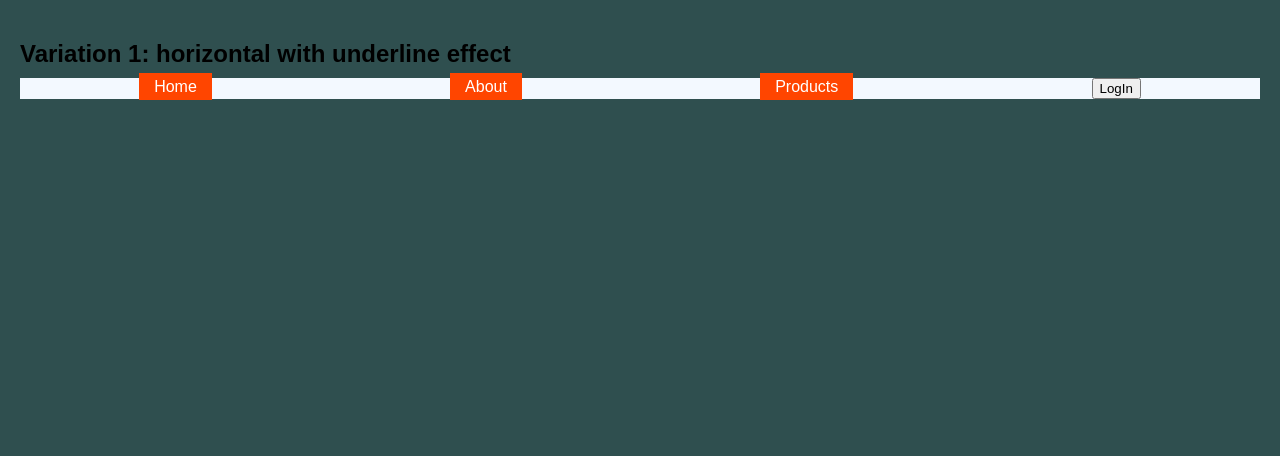
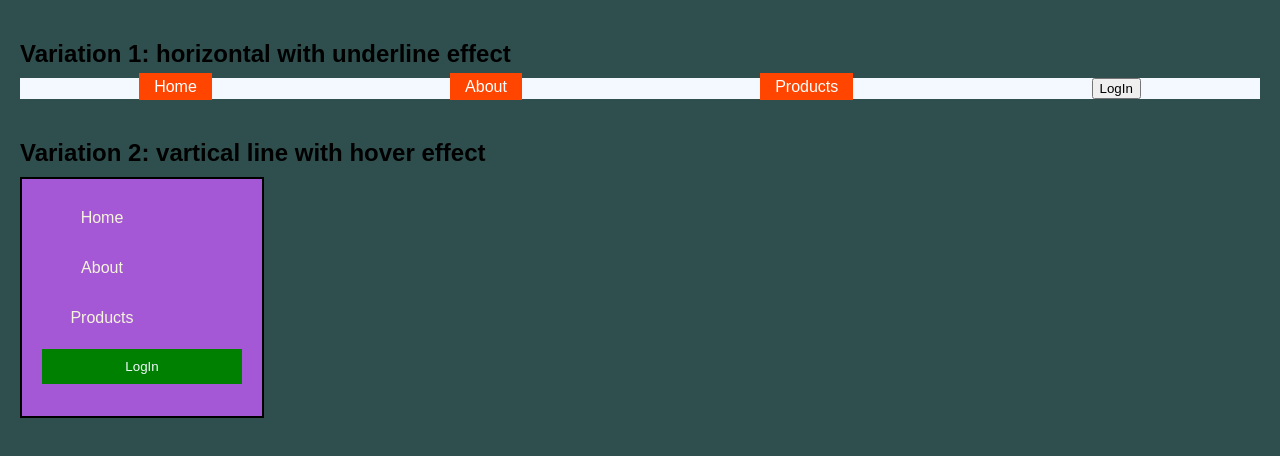
Before and after one commit to tanvir-talha058/Complete-WebDev, a plain HTML site: page login page/navbar/nav.html in a window 1280 px wide. Drawn offline with Linux system fonts and the light colour scheme.

Commit message:
tweeter style navbar

```diff
--- a/login page/navbar/nav.html
+++ b/login page/navbar/nav.html
@@ -59,6 +59,42 @@
             transform:scaleX(1) ;
 
         }
+
+        .nav2{
+            border: 2px solid;
+            background-color: #a458d6;
+            width: 200px;
+            padding: 20px;
+            text-align: center;
+        }
+        .nav2 ul{
+            list-style-type: none;
+            margin: 0;
+            padding: 0;
+
+        }
+        .nav2 li{
+            margin-bottom: 12px;
+
+        }
+        .nav2 a{
+            text-decoration: none;
+            color: beige;
+            display: block;
+            padding: 10px;
+            width: 100px;
+        }
+        .nav2 a:hover{
+            background-color: green;
+        }
+        .nav2 .login-btn{
+            background-color: green;
+            color: #f3f9ff;
+            padding: 10px;
+            border:none ;
+            width: 100%;
+            cursor: pointer;
+        }
     </style>
 </head>
 <body>
@@ -74,5 +110,17 @@
         </nav>
     </div>
 
+    <div class="nav-container">
+        <h2>Variation 2: vartical line with hover effect</h2>
+        <nav class="nav2">
+            <ul>
+                <li><a href="#">Home</a></li>
+                <li><a href="#">About</a></li>
+                <li><a href="#">Products</a></li>
+                <li><button class="login-btn">LogIn</button></li>
+            </ul>
+        </nav>
+    </div>
+
 </body>
 </html>
```
